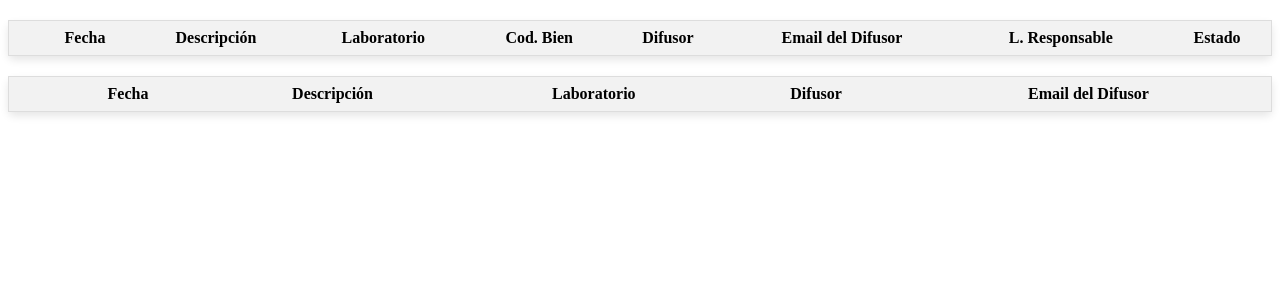
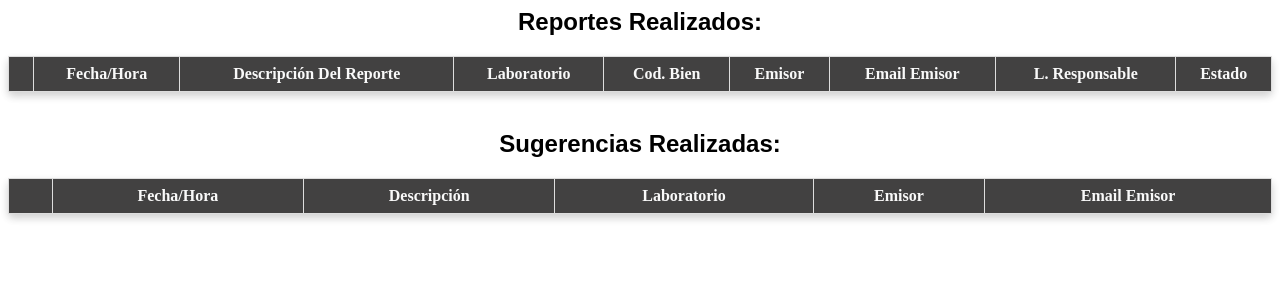
Before and after one commit to Jeffer2S/Inventario_Laboratorios, a PHP site: page /listaRecomendaciones.php in a window 1280 px wide. Shown: the top 300 px of the page. Run offline with PHP 8.4, Linux system fonts and the light colour scheme; data that the repository does not hold is empty.

Commit message:
Se modificaron estilos de la sección de reportes, además se añadieron titulos a cada tabla

```diff
--- a/index.css
+++ b/index.css
@@ -54,4 +54,5 @@ body {
     padding: 16px;
     transition: margin-left 0.5s;
     display: inline-block;
+    text-align: center;
   }
--- a/src-PaginasEnlistar/css/estilosTablas.css
+++ b/src-PaginasEnlistar/css/estilosTablas.css
@@ -2,16 +2,24 @@
     width: 100%;
     border-collapse: collapse;
     border: 1px solid #ddd;
+    justify-content: center;
+    margin-top: 20px;
+    box-shadow: 0 4px 8px rgba(0, 0, 0, 0.1);
 }
 
 .styled-table th,
 .styled-table td {
+    border: 1px solid #dddddd;
+    font-family: 'Times New Roman', Times, serif;
     padding: 8px;
     text-align: center;
+    margin-top: 20px;
 }
 
 .styled-table th {
-    background-color: #f2f2f2;
+    background-color: #424141;
+    font-weight: bold;
+    color: #f9f9f9;
 }
 
 .styled-table tbody tr:nth-child(even) {
@@ -27,3 +35,10 @@
     box-shadow: 0 4px 8px rgba(0, 0, 0, 0.1);
     border-radius: 6px;
 }
+
+.titulo{
+    font-size: x-large;
+    font-family: Arial, Helvetica, sans-serif;
+    font-weight: bold;
+    text-align: center;
+}
--- a/src-PaginasEnlistar/listaRecomendaciones.php
+++ b/src-PaginasEnlistar/listaRecomendaciones.php
@@ -21,17 +21,18 @@
     if ($result1){
         $cont=1;
         ?>
+        <div><h2 class="titulo">Reportes Realizados:</h2></div>
         <div class="table-container">
             <table class="styled-table">
                 <thead>
                     <tr>
                         <th scope="row"></th>
-                        <th scope="col">Fecha</th>
-                        <th scope="col">Descripción</th>
+                        <th scope="col">Fecha/Hora</th>
+                        <th scope="col">Descripción Del Reporte</th>
                         <th scope="col">Laboratorio</th>
                         <th scope="col">Cod. Bien</th>
-                        <th scope="col">Difusor</th>
-                        <th scope="col">Email del Difusor</th>
+                        <th scope="col">Emisor</th>
+                        <th scope="col">Email Emisor</th>
                         <th scope="col">L. Responsable</th>
                         <th scope="col">Estado</th>
                     </tr>
@@ -66,22 +67,24 @@
             </tbody>
             </table>
         </div>
+        <br>
         <?php
     }
         $result2=$conn->query($consultaSug);
         if ($result2){
             $cont=1;
             ?>
+            <div><h2 class="titulo">Sugerencias Realizadas:</h2></div>
             <div class="table-container">
                 <table class="styled-table">
                     <thead>
                         <tr>
                             <th scope="row"></th>
-                            <th scope="col">Fecha</th>
+                            <th scope="col">Fecha/Hora</th>
                             <th scope="col">Descripción</th>
                             <th scope="col">Laboratorio</th>
-                            <th scope="col">Difusor</th>
-                            <th scope="col">Email del Difusor</th>
+                            <th scope="col">Emisor</th>
+                            <th scope="col">Email Emisor</th>
                         </tr>
                     </thead>
                     <tbody>
```
